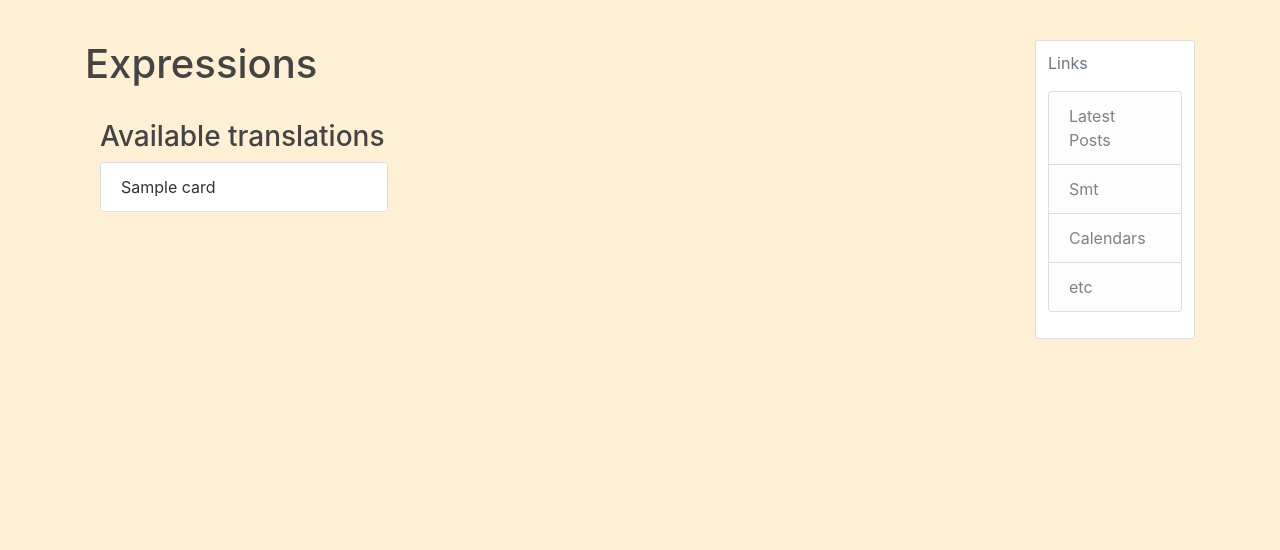
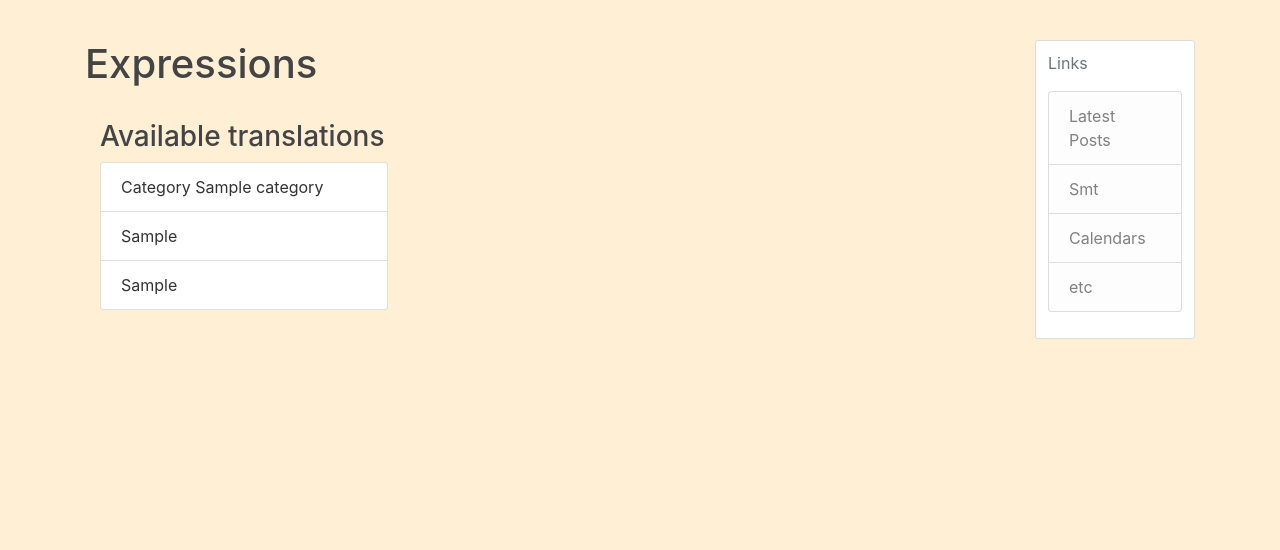
Before and after one commit to OlgaKuratkina/cajitos, a Python web app: template cajitos_site/templates/expressions.html in a window 1280 px wide. Shown: the part 56-606 px from the top of the page. Run offline with Jinja, Linux system fonts and the light colour scheme; the template is opened without the code that fills it: most values are stand-ins (such as "Sample title", 1, 10 or a date in 2020); some libraries are stand-ins or nearby versions.

Commit message:
improve template for expressions

```diff
--- a/cajitos_site/static/custom.css
+++ b/cajitos_site/static/custom.css
@@ -111,3 +111,9 @@ a.article-title:hover {
     font-family: Verdana, Geneva, sans-serif;
     font-size: 13px;
 }
+
+/*this is not working*/
+.card {
+    display:inline-block;
+    width: 18rem;
+}
--- a/cajitos_site/templates/expressions.html
+++ b/cajitos_site/templates/expressions.html
@@ -11,15 +11,20 @@
         {% endif %}
     </div>
 
-            <div class="container">
-            <br>
-            <h3>Available translations</h3>
-            <div class="card" style="width: 18rem;">
+    <div class="container">
+        <br>
+        <h3>Available translations</h3>
+        {% for card in cards %}
+            <div class="card">
                 <ul class="list-group list-group-flush">
-                    {% for card in cards %}
-                        <li class="list-group-item">{{ card }}</li>
-                    {% endfor %}
+                    <ul class="list-group">
+                        <li class="list-group-item">Category {{ card.category }}</li>
+                        <li class="list-group-item">{{ card.origin_expression }}</li>
+                        <li class="list-group-item">{{ card.translation_expression }}</li>
+                    </ul>
                 </ul>
             </div>
-        </div>
+            <br>
+        {% endfor %}
+    </div>
 {% endblock %}
```
